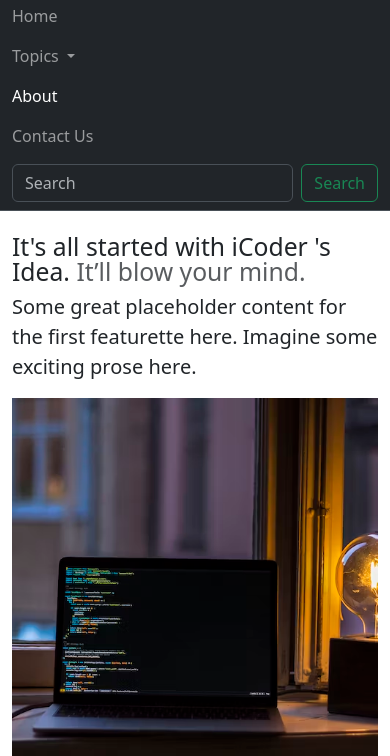
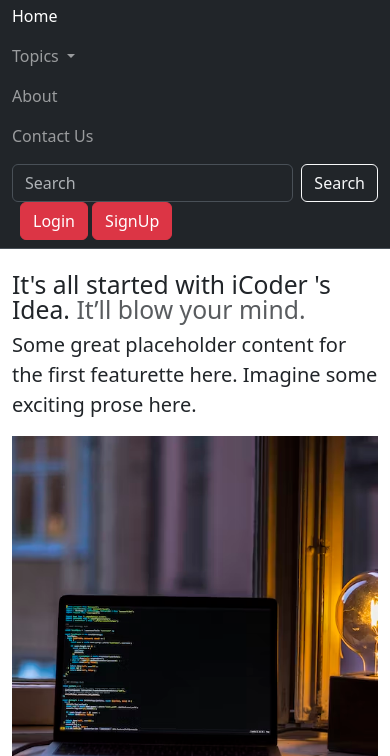
Before and after one commit to SakshiiGuptaa/iCoderBootstrap, a plain HTML site: page about.html in a window 390 px wide. Both pictures are taken after a click on the button "Toggle navigation". Shown: the part 52-808 px from the top of the page. Drawn offline with nearby package versions, Linux system fonts and the light colour scheme.

Commit message:
Update about.html

```diff
--- a/about.html
+++ b/about.html
@@ -14,10 +14,10 @@
   <body>
     <nav
       class="navbar navbar-expand-lg bg-dark border-bottom border-body"
-      data-bs-theme="dark"
+      data-bs-theme="dark" height="50px"
     >
       <div class="container-fluid">
-        <a class="navbar-brand" href="#">iCoder</a>
+        <a class="navbar-brand" href="/iCoderBootstrap/">iCoder</a>
         <button
           class="navbar-toggler"
           type="button"
@@ -32,7 +32,7 @@
         <div class="collapse navbar-collapse" id="navbarSupportedContent">
           <ul class="navbar-nav me-auto mb-2 mb-lg-0">
             <li class="nav-item">
-              <a class="nav-link " aria-current="page" href="/">Home</a>
+              <a class="nav-link active" aria-current="page" href="/iCoderBootstrap/">Home</a>
             </li>
 
             <li class="nav-item dropdown">
@@ -55,12 +55,11 @@
               </ul>
             </li>
 
-            <li class="nav-item ">
-              <a class="nav-link active" href="/about.html">About</a>
+            <li class="nav-item">
+              <a class="nav-link" href="/iCoderBootstrap/about.html">About </a>
             </li>
-
             <li class="nav-item">
-              <a class="nav-link" href="/contact.html">Contact Us</a>
+              <a class="nav-link" href="/iCoderBootstrap/contact.html">Contact Us</a>
             </li>
           </ul>
           <form class="d-flex" role="search">
@@ -70,14 +69,19 @@
               placeholder="Search"
               aria-label="Search"
             />
-            <button class="btn btn-outline-success" type="submit">
+            <button class="btn btn-outline-light" type="submit">
               Search
             </button>
           </form>
+
+          <div class="mx-2">
+            <button class="btn btn-danger" data-bs-toggle="modal" data-bs-target="#loginModal">Login</button>
+            <button class="btn btn-danger" data-bs-toggle="modal" data-bs-target="#signupModal">SignUp</button>
+          </div>
+
         </div>
       </div>
     </nav>
-
     <div class="container my-4">
       <div
         class="row featurette d-flex justify-content-center align-items-center"
```
